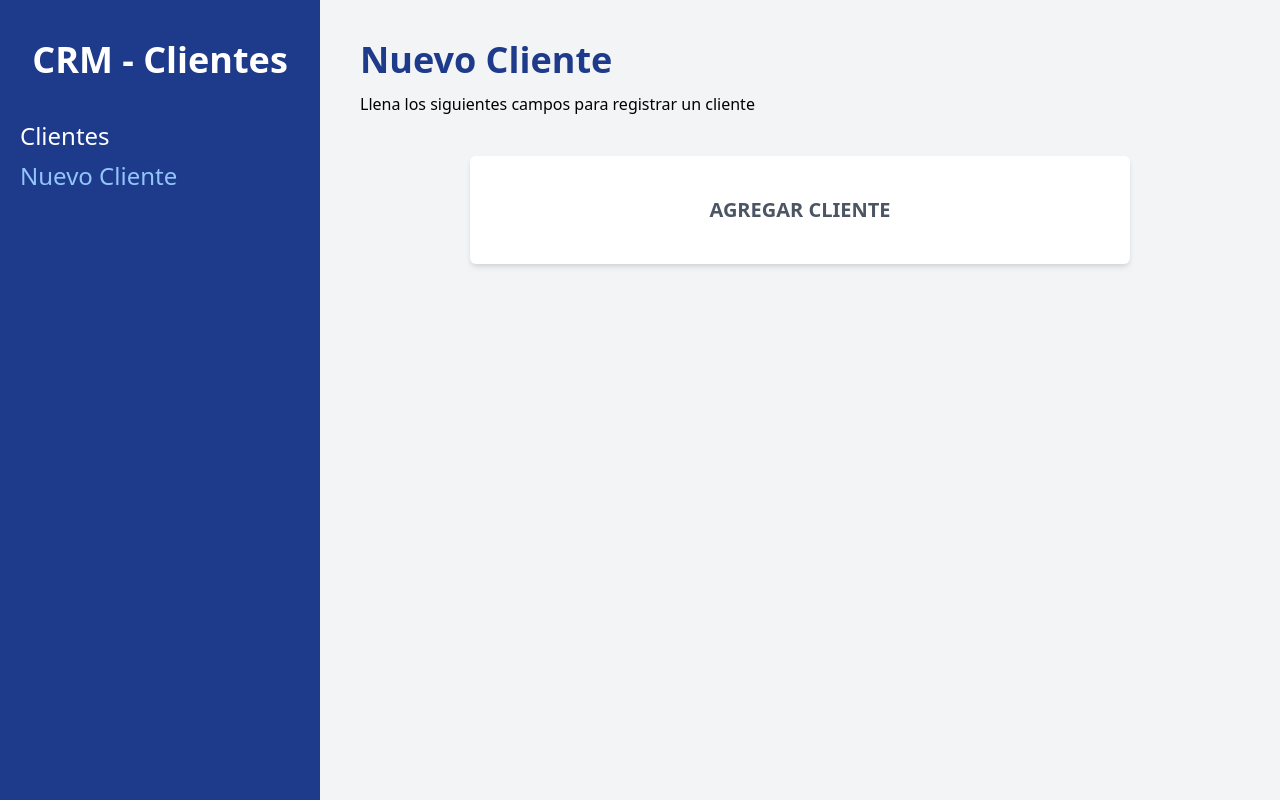
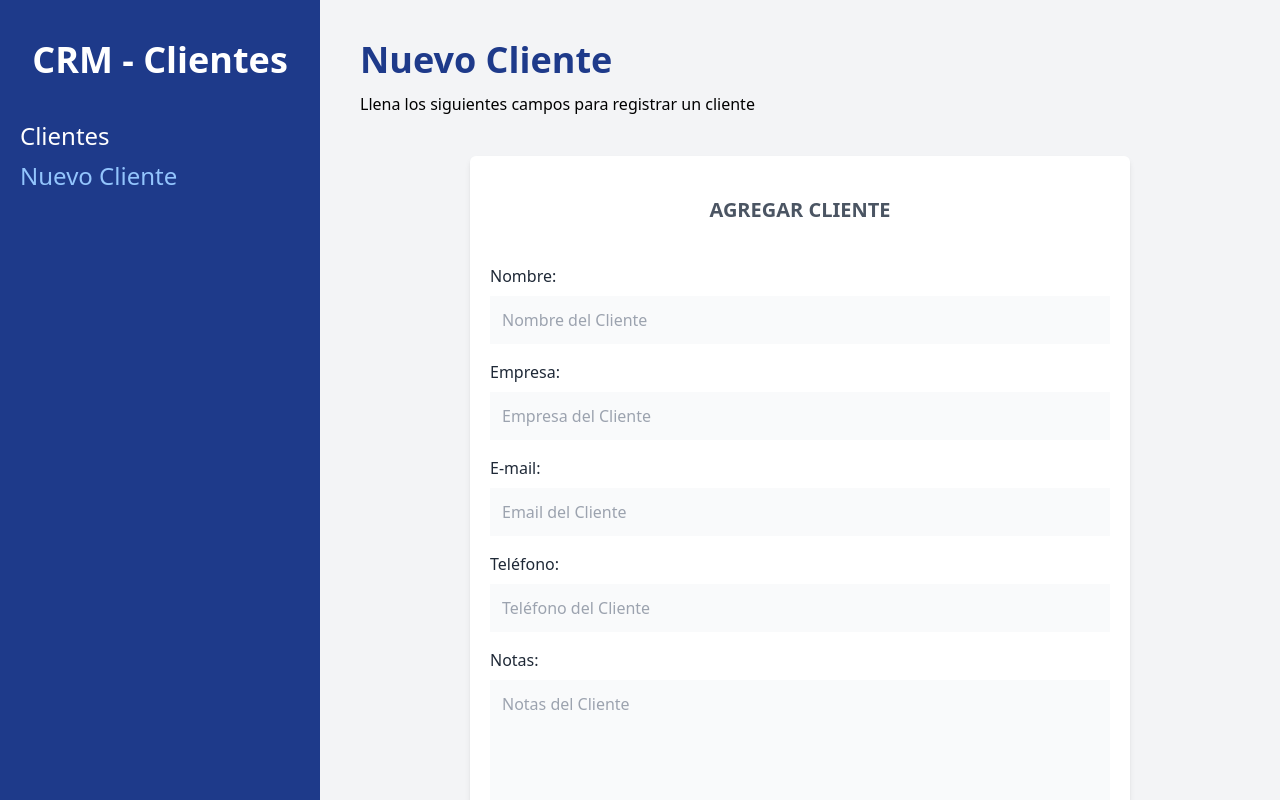
Before and after one commit to jdep98/api_crm, a React (Vite) app: page /clientes/nuevo in a window 1280 px wide. Built offline with nearby package versions, Linux system fonts and the light colour scheme.

Commit message:
formulario finalizado

```diff
--- a/package.json
+++ b/package.json
@@ -8,11 +8,13 @@
   },
   "dependencies": {
     "autoprefixer": "^10.4.0",
+    "formik": "^2.2.9",
     "postcss": "^8.4.2",
     "react": "^17.0.0",
     "react-dom": "^17.0.0",
     "react-router-dom": "^6.0.2",
-    "tailwindcss": "^2.2.19"
+    "tailwindcss": "^2.2.19",
+    "yup": "^0.32.11"
   },
   "devDependencies": {
     "@vitejs/plugin-react": "^1.0.0",
--- a/src/components/Formulario.jsx
+++ b/src/components/Formulario.jsx
@@ -1,4 +1,5 @@
 import React from 'react'
+import { Formik, Form, Field } from 'formik'
 
 const Formulario = () => {
     return (
@@ -6,7 +7,82 @@
         md:w-3/4 mx-auto">
             <h1 className="text-gray-600 font-bold text-xl uppercase text-center">Agregar Cliente</h1>
 
+            <Formik>
+                <Form
+                    className="mt-10"
+                >
+                    <div className="mb-4">
+                        <label
+                            className="text-gray-800"
+                            htmlFor="nombre"
+                        >Nombre:</label>
+                        <Field
+                            id="nombre"
+                            type="text"
+                            className="mt-2 block w-full p-3 bg-gray-50"
+                            placeholder="Nombre del Cliente"
+                        />
+                    </div>
+                    <div className="mb-4">
+                        <label
+                            className="text-gray-800"
+                            htmlFor="empresa"
+                        >Empresa:</label>
+                        <Field
+                            id="empresa"
+                            type="text"
+                            className="mt-2 block w-full p-3 bg-gray-50"
+                            placeholder="Empresa del Cliente"
+                        />
+                    </div>
 
+                    <div className="mb-4">
+                        <label
+                            className="text-gray-800"
+                            htmlFor="email"
+                        >E-mail:</label>
+                        <Field
+                            id="email"
+                            type="email"
+                            className="mt-2 block w-full p-3 bg-gray-50"
+                            placeholder="Email del Cliente"
+                        />
+                    </div>
+
+                    <div className="mb-4">
+                        <label
+                            className="text-gray-800"
+                            htmlFor="telefono"
+                        >Teléfono:</label>
+                        <Field
+                            id="telefono"
+                            type="tel"
+                            className="mt-2 block w-full p-3 bg-gray-50"
+                            placeholder="Teléfono del Cliente"
+                        />
+                    </div>
+
+                    <div className="mb-4">
+                        <label
+                            className="text-gray-800"
+                            htmlFor="notas"
+                        >Notas:</label>
+                        <Field
+                            as="textarea"
+                            id="notas"
+                            type="text"
+                            className="mt-2 block w-full p-3 bg-gray-50 h-40"
+                            placeholder="Notas del Cliente"
+                        />
+                    </div>
+
+                    <input
+                        type="submit"
+                        value="Agregar Cliente"
+                        className="mt-5 w-full bg-blue-800 p-3 text-white uppercase font-bold text-lg"
+                    />
+                </Form>
+            </Formik>
         </div>
     )
 }
--- a/src/layout/Layout.jsx
+++ b/src/layout/Layout.jsx
@@ -22,7 +22,7 @@
                 </nav>
             </div>
 
-            <div className="md:w-3/4 p-10">
+            <div className="md:w-3/4 p-10 md:h-screen overflow-scroll">
                 <Outlet />
             </div>
 
```
Also changed, not shown: 1 other file (tests, documents, lock files or other folders).
